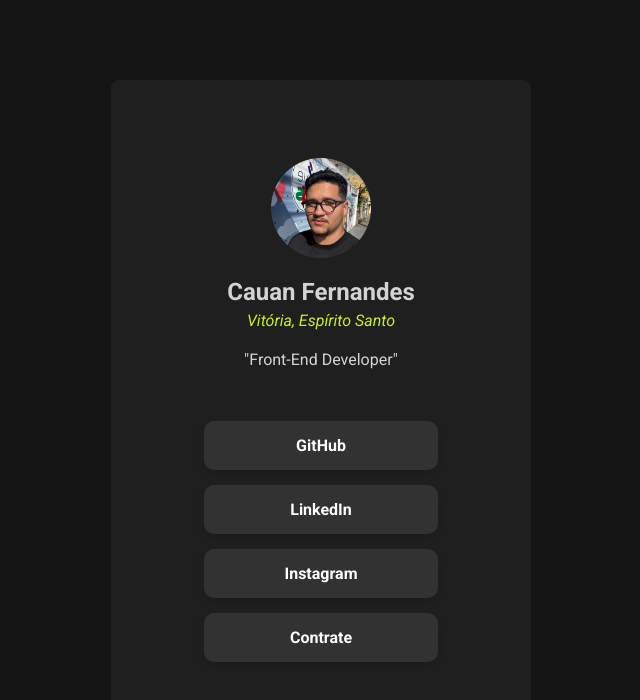
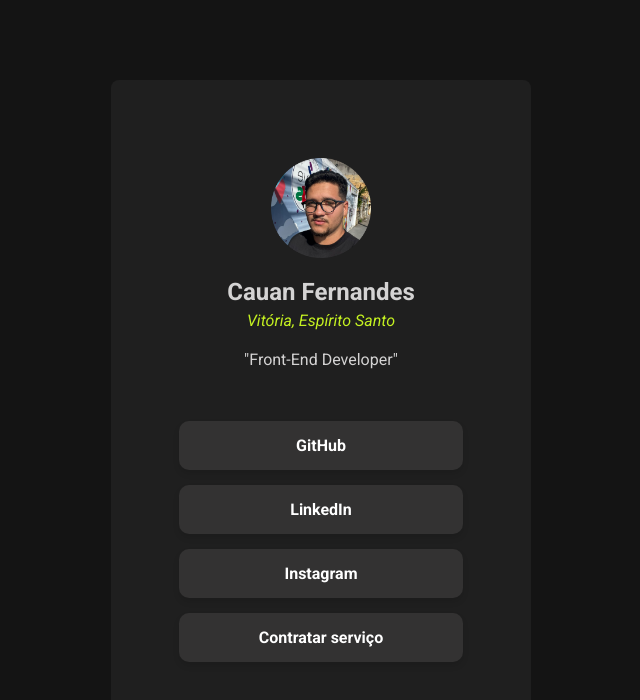
Before and after one commit to Cauan-fernandes/LinkTree, a plain HTML site: page index.html in a window 1280 px wide. Shown: the whole page, without its empty margins (319-959 px from the left). Drawn offline with Linux system fonts and the light colour scheme.

Commit message:
melhorias botão call to action

```diff
--- a/index.html
+++ b/index.html
@@ -27,7 +27,7 @@
       <a href="https://www.linkedin.com/in/cauan-fernandes-b09396258" target="_blank" class="button">LinkedIn</a>
       <a href="https://www.instagram.com/cauanfrost/" target="_blank" class="button">Instagram</a>
       <a href="https://wa.me/5527995809103?text=Ol%C3%A1%2C%20Cauan%20Fernandes!%20%20Estou%20interessado%20em%20criar%20um%20site%20para%20o%20meu%20neg%C3%B3cio.%20Podemos%20conversar%20sobre%20os%20detalhes%20e%20como%20voc%C3%AA%20pode%20me%20ajudar%3F"
-        target="_blank" class="button">Contrate</a>
+        target="_blank" class="button">Contratar serviço</a>
     </div>
   </div>
 </div>
```
